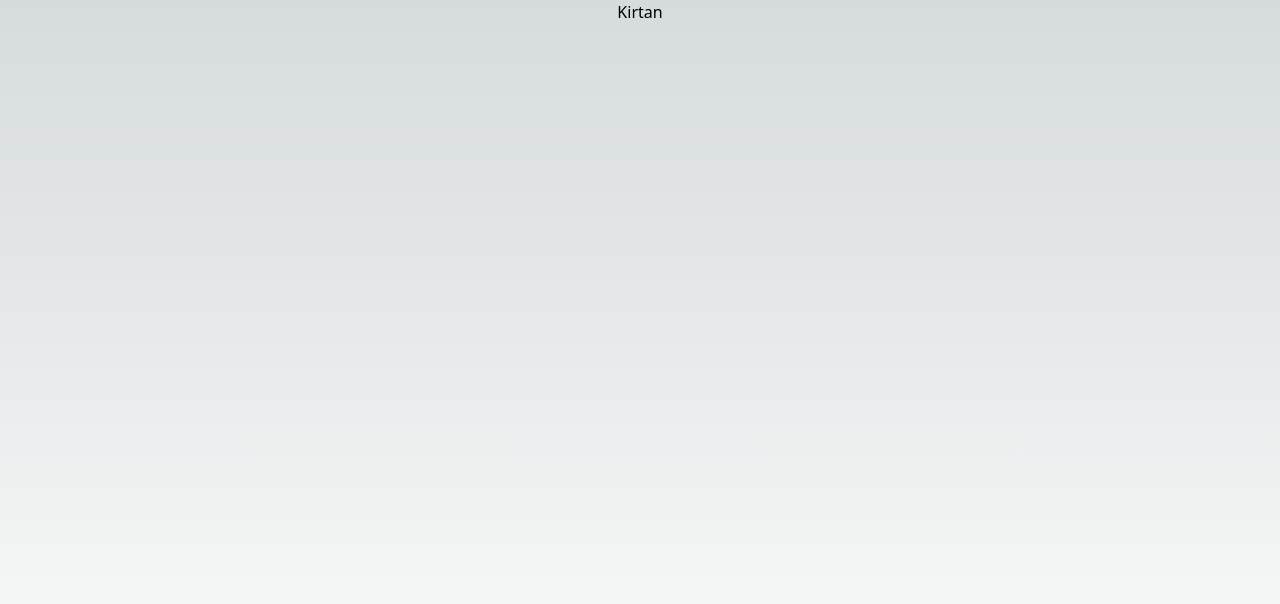
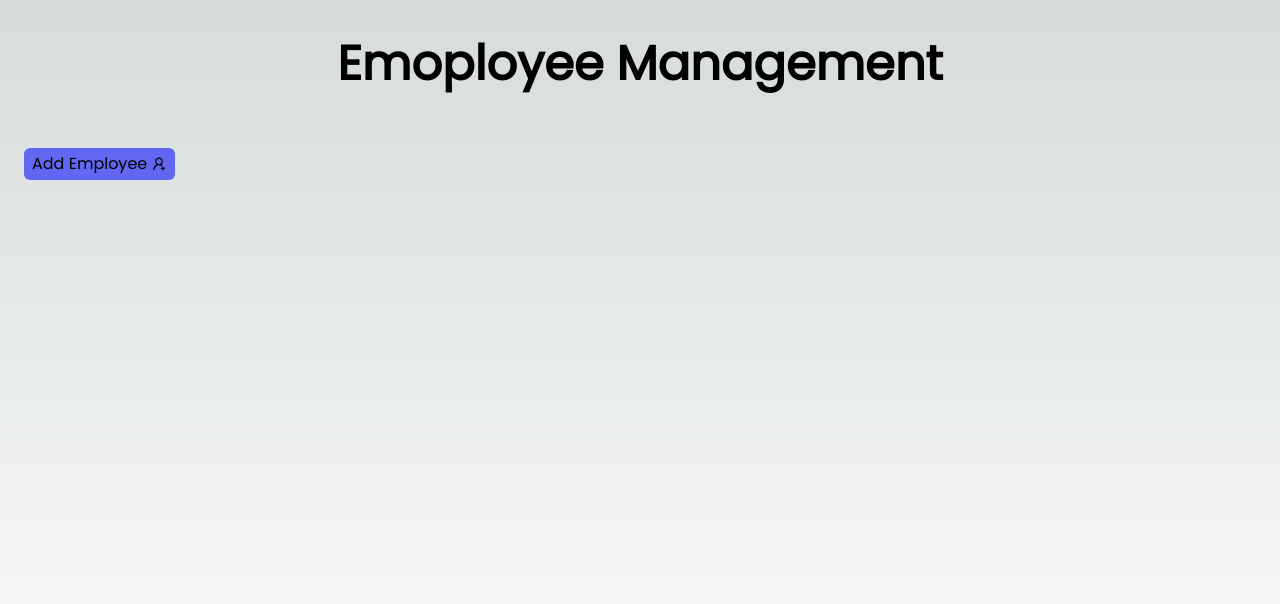
Before and after one commit to kirtanchandak/employee-management, a Next.js app: page / in a window 1280 px wide. Shown: the top 604 px of the page. Built offline with nearby package versions, Linux system fonts and the light colour scheme.

Commit message:
home page setup

```diff
--- a/package.json
+++ b/package.json
@@ -12,7 +12,8 @@
     "@next/font": "13.1.2",
     "next": "13.1.2",
     "react": "18.2.0",
-    "react-dom": "18.2.0"
+    "react-dom": "18.2.0",
+    "react-icons": "^4.7.1"
   },
   "devDependencies": {
     "autoprefixer": "^10.4.13",
--- /dev/null
+++ b/src/components/Table.js
@@ -0,0 +1,7 @@
+import React from "react";
+
+function Table() {
+  return <div>Table</div>;
+}
+
+export default Table;
--- a/src/pages/index.js
+++ b/src/pages/index.js
@@ -1,17 +1,28 @@
 import Head from "next/head";
 import styles from "../styles/Home.module.css";
+import { AiOutlineUserAdd } from "react-icons/ai";
 
 export default function Home() {
   return (
     <>
       <Head>
-        <title>Create Next App</title>
+        <title>Emoployee Management</title>
         <meta name="description" content="Generated by create next app" />
         <meta name="viewport" content="width=device-width, initial-scale=1" />
         <link rel="icon" href="/favicon.ico" />
       </Head>
       <main className={styles.main}>
-        <h1 className="text-center">Kirtan</h1>
+        <h1 className="text-xl md:text-5xl text-center font-extrabold py-10">
+          Emoployee Management
+        </h1>
+        <div className="container mx-auto flex justify-between py-5 border-b">
+          <div className="left flex gap-3 px-6">
+            <button className="flex bg-indigo-500 rounded-md px-2 py-1 cursor-pointer">
+              Add Employee
+              <AiOutlineUserAdd className="ml-1 mt-1" />
+            </button>
+          </div>
+        </div>
       </main>
     </>
   );
--- a/src/styles/globals.css
+++ b/src/styles/globals.css
@@ -1,6 +1,12 @@
+@import url('https://fonts.googleapis.com/css2?family=Poppins&display=swap');
+
 @tailwind base;
 @tailwind components;
 @tailwind utilities;
+
+*>* {
+  font-family: 'Poppins', sans-serif;
+}
 
 :root {
   --max-width: 1100px;
```
Also changed, not shown: 1 other file (tests, documents, lock files or other folders).
